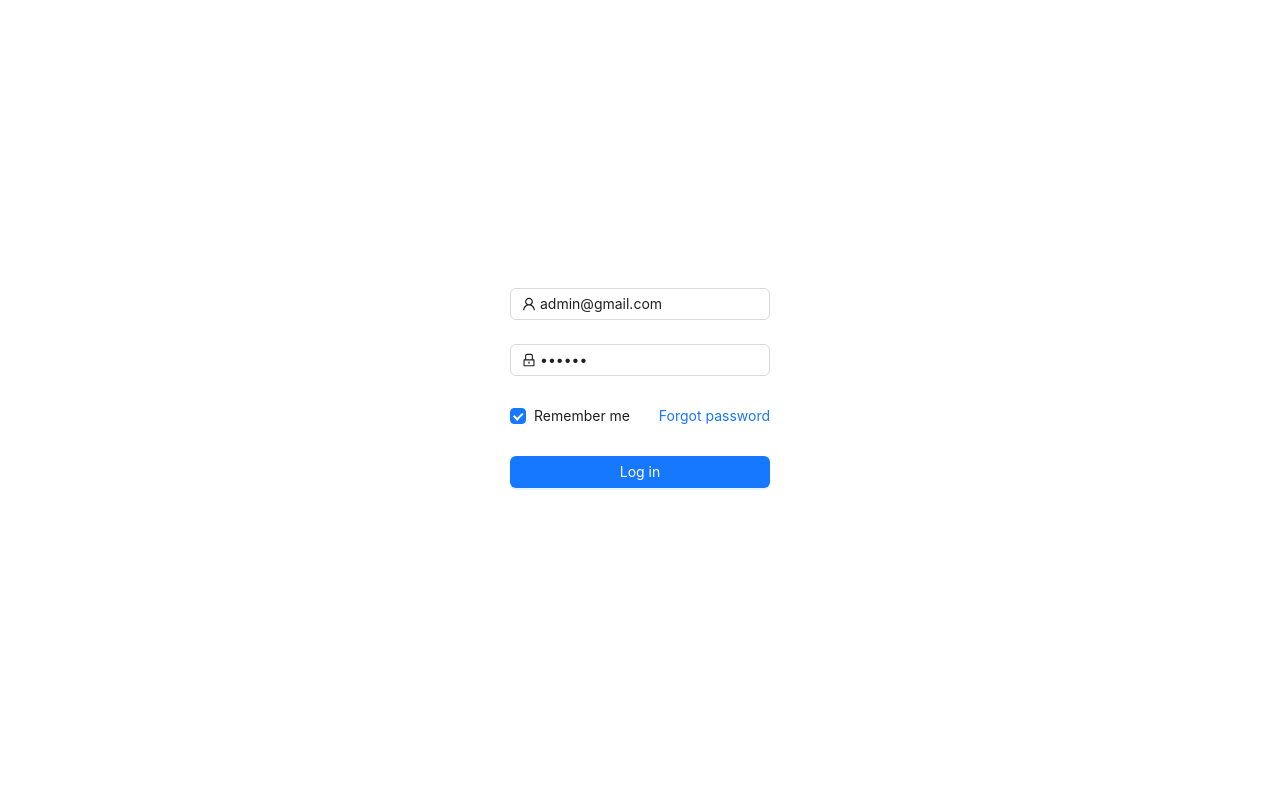
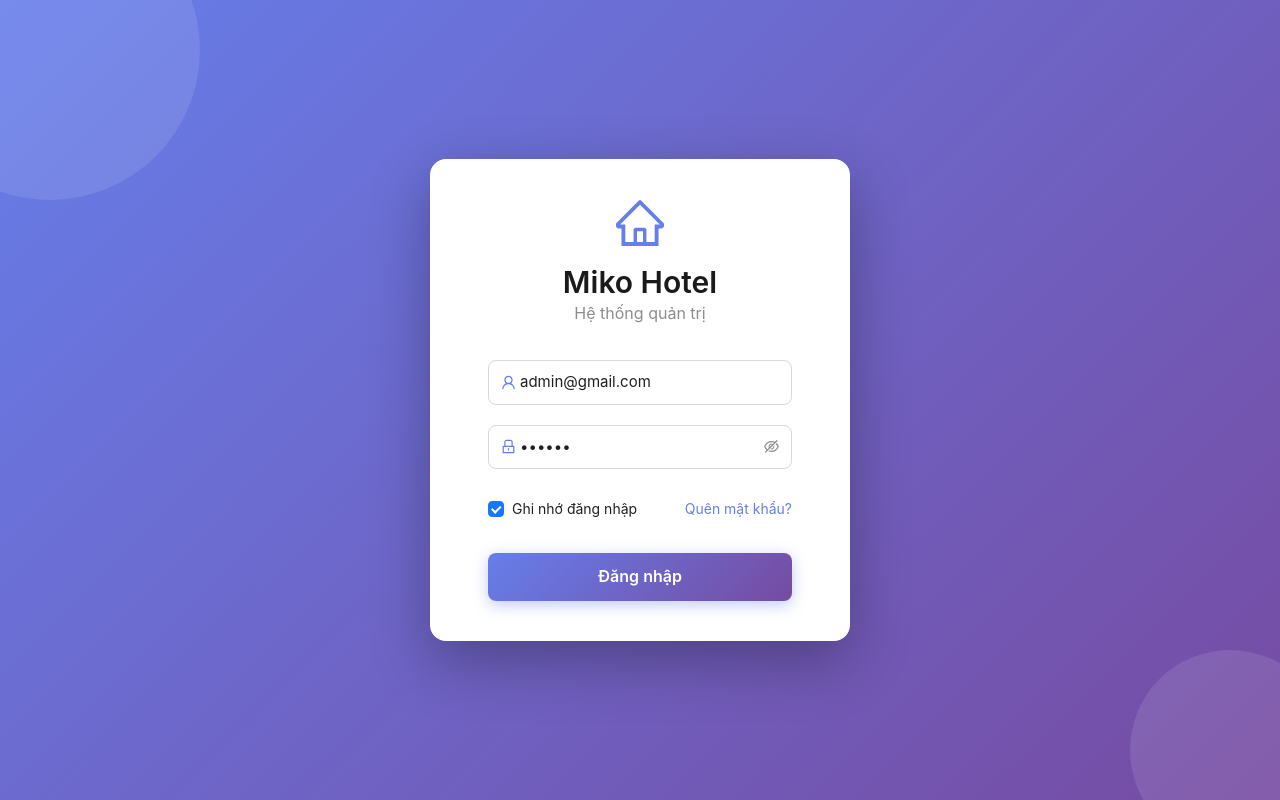
Before and after one commit to AnthanBiPhap/Khachsan, a React (Vite) app in the folder Admin/: page /login in a window 1280 px wide. Built offline with nearby package versions, Linux system fonts and the light colour scheme.

Commit message:
update giao diên admin

```diff
--- a/Admin/src/pages/LoginPage.tsx
+++ b/Admin/src/pages/LoginPage.tsx
@@ -1,12 +1,12 @@
 import React, { useState } from 'react';
-import { LockOutlined, UserOutlined } from '@ant-design/icons';
-import { Button, Checkbox, Form, Input, Flex, message } from 'antd';
+import { LockOutlined, UserOutlined, HomeOutlined } from '@ant-design/icons';
+import { Button, Checkbox, Form, Input, Flex, message, Card, Typography, Space } from 'antd';
 import { useNavigate } from 'react-router-dom';
 import axios from 'axios'
 import { env } from '../constanst/getEnvs';
 import { useAuthStore } from '../stores/authStore';
 
-
+const { Title, Text } = Typography;
 
 type TFormData = {
   email: string;
@@ -87,8 +87,78 @@ const LoginPage: React.FC = () => {
   };
 
   return (
-    <Flex className='h-screen' justify='center' align='center' >
+    <div
+      style={{
+        minHeight: '100vh',
+        background: 'linear-gradient(135deg, #667eea 0%, #764ba2 100%)',
+        display: 'flex',
+        justifyContent: 'center',
+        alignItems: 'center',
+        padding: '20px',
+        position: 'relative',
+        overflow: 'hidden'
+      }}
+    >
       {contextHolder}
+
+      {/* Decorative circles */}
+      <div
+        style={{
+          position: 'absolute',
+          width: '300px',
+          height: '300px',
+          borderRadius: '50%',
+          background: 'rgba(255, 255, 255, 0.1)',
+          top: '-100px',
+          left: '-100px',
+        }}
+      />
+      <div
+        style={{
+          position: 'absolute',
+          width: '200px',
+          height: '200px',
+          borderRadius: '50%',
+          background: 'rgba(255, 255, 255, 0.1)',
+          bottom: '-50px',
+          right: '-50px',
+        }}
+      />
+
+      <Card
+        style={{
+          width: '100%',
+          maxWidth: 420,
+          borderRadius: '16px',
+          boxShadow: '0 20px 60px rgba(0, 0, 0, 0.3)',
+          border: 'none',
+          position: 'relative',
+          zIndex: 1,
+        }}
+        bodyStyle={{
+          padding: '40px',
+        }}
+      >
+        <Space direction="vertical" size="large" style={{ width: '100%' }} align="center">
+          {/* Logo and Title */}
+          <div style={{ textAlign: 'center', marginBottom: '10px' }}>
+            <HomeOutlined
+              style={{
+                fontSize: '48px',
+                color: '#667eea',
+                marginBottom: '16px',
+                display: 'block'
+              }}
+            />
+            <Title level={2} style={{ margin: 0, color: '#1a1a1a', fontWeight: 600 }}>
+              Miko Hotel
+            </Title>
+            <Text type="secondary" style={{ fontSize: '16px' }}>
+              Hệ thống quản trị
+            </Text>
+          </div>
+
+          {/* Login Form */}
           <Form
             name="login"
             initialValues={{
@@ -96,37 +166,99 @@ const LoginPage: React.FC = () => {
               email: 'admin@gmail.com',
               password: '123456'
             }}
-      style={{ maxWidth: 360 }}
             onFinish={onFinish}
+            layout="vertical"
+            size="large"
+            style={{ width: '100%' }}
           >
             <Form.Item
               name="email"
-        rules={[{ required: true, message: 'Please input your Email!' }]}
+              rules={[
+                { required: true, message: 'Vui lòng nhập email!' },
+                { type: 'email', message: 'Email không hợp lệ!' }
+              ]}
+              style={{ marginBottom: '20px' }}
             >
-        <Input prefix={<UserOutlined />} placeholder="Email" />
+              <Input
+                prefix={<UserOutlined style={{ color: '#667eea' }} />}
+                placeholder="Email đăng nhập"
+                style={{
+                  borderRadius: '8px',
+                  padding: '10px 12px',
+                  fontSize: '15px'
+                }}
+              />
             </Form.Item>
+
             <Form.Item
               name="password"
-        rules={[{ required: true, message: 'Please input your Password!' }]}
+              rules={[{ required: true, message: 'Vui lòng nhập mật khẩu!' }]}
+              style={{ marginBottom: '20px' }}
             >
-        <Input prefix={<LockOutlined />} type="password" placeholder="Password" />
+              <Input.Password
+                prefix={<LockOutlined style={{ color: '#667eea' }} />}
+                placeholder="Mật khẩu"
+                style={{
+                  borderRadius: '8px',
+                  padding: '10px 12px',
+                  fontSize: '15px'
+                }}
+              />
             </Form.Item>
-      <Form.Item>
+
+            <Form.Item style={{ marginBottom: '24px' }}>
               <Flex justify="space-between" align="center">
                 <Form.Item name="remember" valuePropName="checked" noStyle>
-            <Checkbox>Remember me</Checkbox>
+                  <Checkbox style={{ fontSize: '14px' }}>Ghi nhớ đăng nhập</Checkbox>
                 </Form.Item>
-          <a href="">Forgot password</a>
+                <a
+                  href="#"
+                  style={{
+                    color: '#667eea',
+                    fontSize: '14px',
+                    textDecoration: 'none'
+                  }}
+                  onMouseEnter={(e) => e.currentTarget.style.textDecoration = 'underline'}
+                  onMouseLeave={(e) => e.currentTarget.style.textDecoration = 'none'}
+                >
+                  Quên mật khẩu?
+                </a>
               </Flex>
             </Form.Item>
 
-      <Form.Item>
-        <Button disabled={isLoading} loading={isLoading} block type="primary" htmlType="submit">
-          {isLoading ? 'Singing...' : 'Log in'}
+            <Form.Item style={{ marginBottom: 0 }}>
+              <Button
+                disabled={isLoading}
+                loading={isLoading}
+                block
+                type="primary"
+                htmlType="submit"
+                style={{
+                  height: '48px',
+                  borderRadius: '8px',
+                  fontSize: '16px',
+                  fontWeight: 600,
+                  background: 'linear-gradient(135deg, #667eea 0%, #764ba2 100%)',
+                  border: 'none',
+                  boxShadow: '0 4px 15px rgba(102, 126, 234, 0.4)',
+                  transition: 'all 0.3s ease'
+                }}
+                onMouseEnter={(e) => {
+                  e.currentTarget.style.transform = 'translateY(-2px)';
+                  e.currentTarget.style.boxShadow = '0 6px 20px rgba(102, 126, 234, 0.5)';
+                }}
+                onMouseLeave={(e) => {
+                  e.currentTarget.style.transform = 'translateY(0)';
+                  e.currentTarget.style.boxShadow = '0 4px 15px rgba(102, 126, 234, 0.4)';
+                }}
+              >
+                {isLoading ? 'Đang đăng nhập...' : 'Đăng nhập'}
               </Button>
             </Form.Item>
           </Form>
-    </Flex>
+        </Space>
+      </Card>
+    </div>
   );
 };
 
```
Lines whose indentation alone changed are shown as unchanged.
